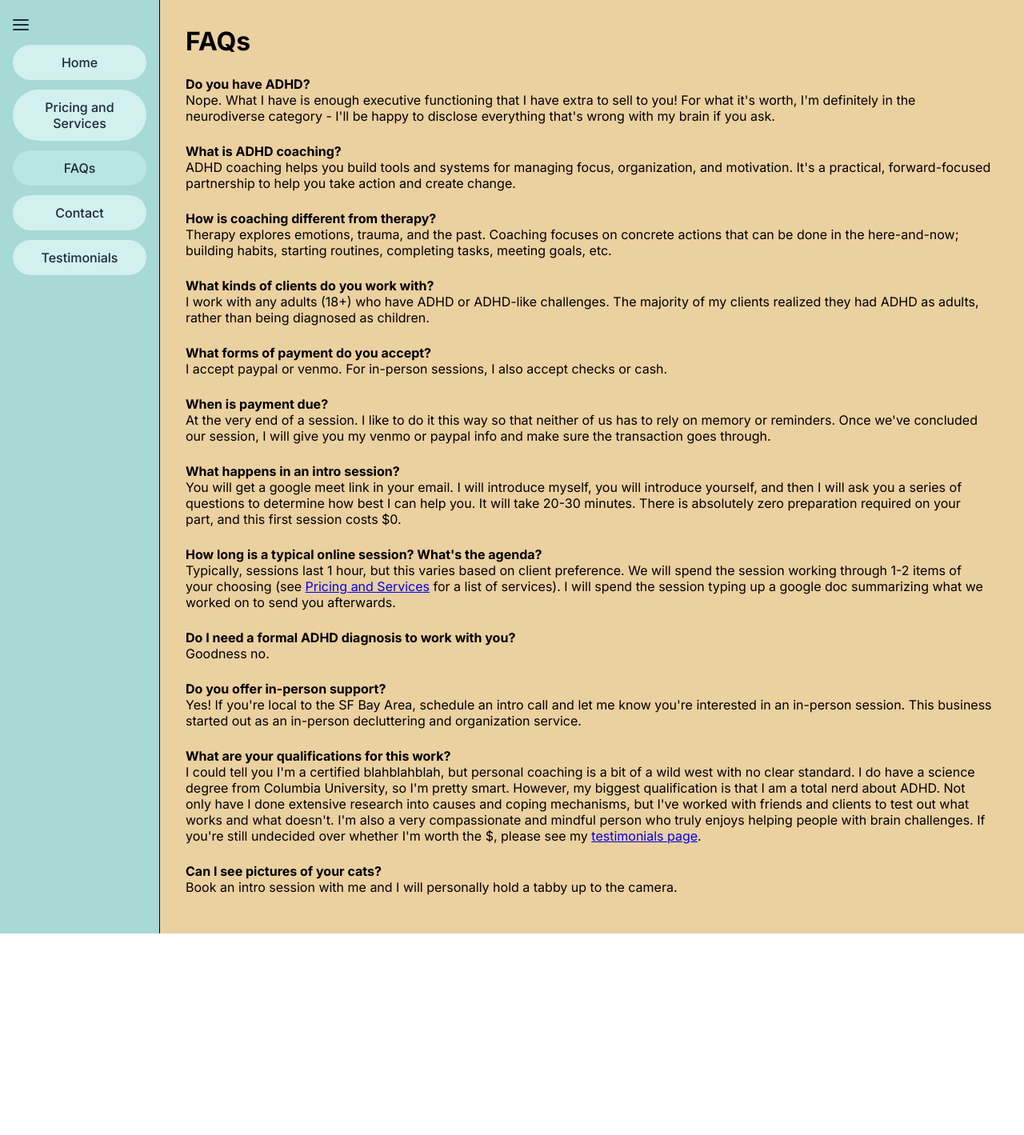
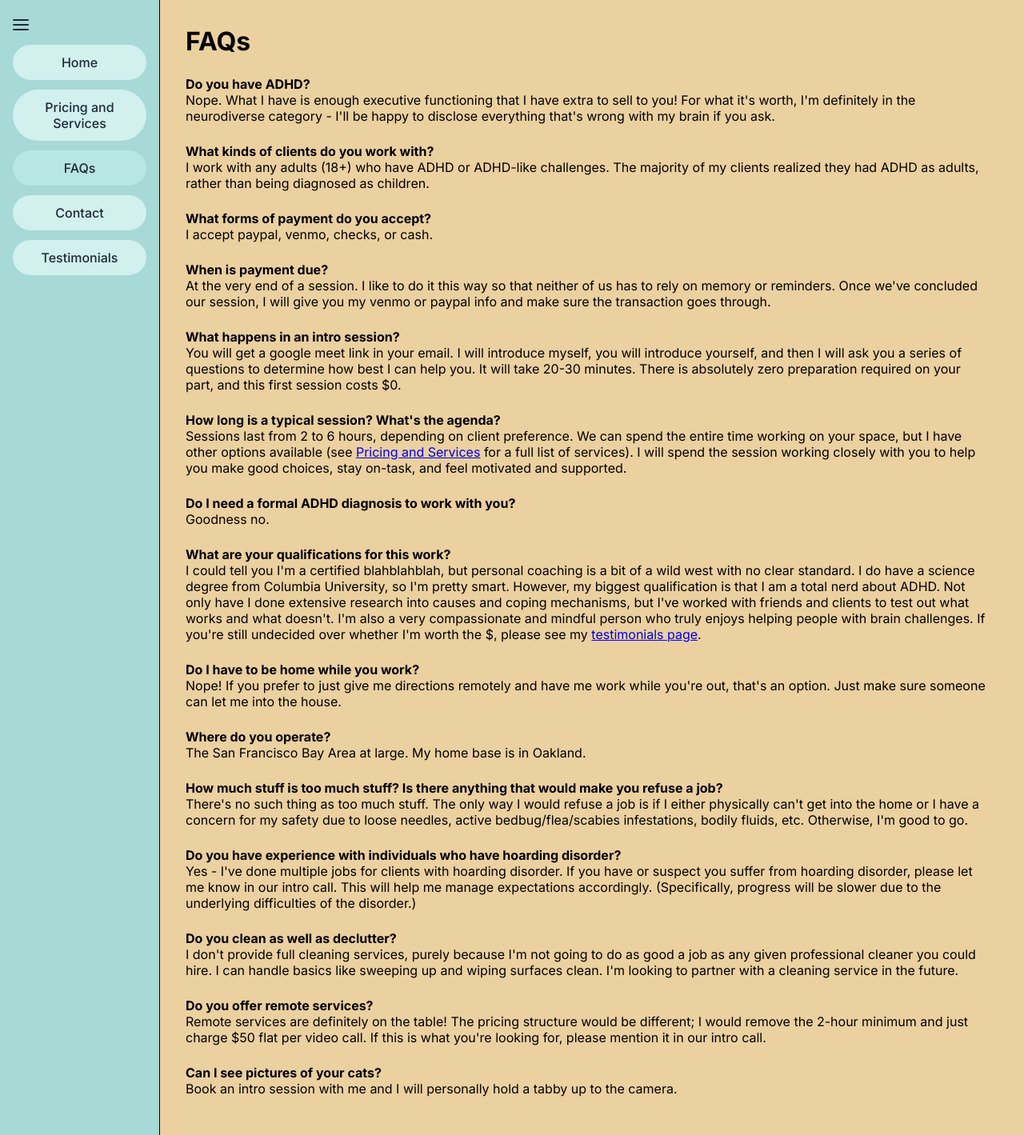
Before and after one commit to michaelwhittemore/nuxt-executive-functioneer, a Nuxt app: page /FAQs in a window 1280 px wide. Shown: the whole page at 80% size. Before the commit the page ends 1167 px from the top, so only its background shows below. Built offline with nearby package versions, Linux system fonts and the light colour scheme.

Commit message:
requested text changes to focus on decluttering

```diff
--- a/app/components/MainDisplayBlock.vue
+++ b/app/components/MainDisplayBlock.vue
@@ -7,12 +7,11 @@
 <style scoped>
 .main-display-block {
   width: 100%;
-  height: calc(100vh / 3);
+  min-height: calc(100vh / 3);
   margin: 0 auto;
   display: flex;
   align-items: center;
   justify-content: center;
-  overflow: hidden;
 }
 .main-display-block:nth-child(odd) {
   background-color: #c1bad9;
--- a/app/pages/FAQs.vue
+++ b/app/pages/FAQs.vue
@@ -8,24 +8,15 @@
             sell to you! For what it's worth, I'm definitely in the neurodiverse category - I'll be happy to disclose
             everything that's wrong with my brain if you ask.</p>
         </div>
-        <div class="faq-item">
-          <p> <b>What is ADHD coaching?</b> <br /> ADHD coaching helps you build tools and systems for managing focus,
-            organization, and motivation. It's a practical, forward-focused partnership to help you take action and
-            create change.</p>
-        </div>
-        <div class="faq-item">
-          <p> <b>How is coaching different from therapy?</b> <br /> Therapy explores emotions, trauma, and the past.
-            Coaching focuses on concrete actions that can be done in the here-and-now; building habits, starting
-            routines, completing tasks, meeting goals, etc.</p>
-        </div>
+
         <div class="faq-item">
           <p> <b>What kinds of clients do you work with?</b> <br /> I work with any adults (18+) who have ADHD or
             ADHD-like challenges. The majority of my clients realized they had ADHD as adults, rather than being
             diagnosed as children.</p>
         </div>
         <div class="faq-item">
-          <p> <b>What forms of payment do you accept?</b> <br /> I accept paypal or venmo. For in-person sessions, I
-            also accept checks or cash.</p>
+          <p> <b>What forms of payment do you accept?</b> <br /> I accept paypal, venmo, checks, or cash.
+          </p>
         </div>
         <div class="faq-item">
           <p> <b>When is payment due?</b> <br /> At the very end of a session. I like to do it this way so that neither
@@ -39,18 +30,13 @@
             part, and this first session costs $0.</p>
         </div>
         <div class="faq-item">
-          <p> <b>How long is a typical online session? What's the agenda?</b> <br /> Typically, sessions last 1 hour,
-            but this varies based on client preference. We will spend the session working through 1-2 items of your
-            choosing (see <NuxtLink to="/pricing">Pricing and Services</NuxtLink> for a list of services). I will spend the session typing up a google doc
-            summarizing what we worked on to send you afterwards.</p>
+          <p> <b>How long is a typical session? What's the agenda?</b> <br /> Sessions last from 2 to 6 hours, depending
+            on client preference. We can spend the entire time working on your space, but I have other options available
+            (see <NuxtLink to="/pricing">Pricing and Services</NuxtLink> for a full list of services). I will spend the session working closely with you to
+            help you make good choices, stay on-task, and feel motivated and supported.</p>
         </div>
         <div class="faq-item">
           <p> <b>Do I need a formal ADHD diagnosis to work with you?</b> <br /> Goodness no.</p>
-        </div>
-        <div class="faq-item">
-          <p> <b>Do you offer in-person support?</b> <br /> Yes! If you're local to the SF Bay Area, schedule an intro
-            call and let me know you're interested in an in-person session. This business started out as an in-person
-            decluttering and organization service.</p>
         </div>
         <div class="faq-item">
           <p> <b>What are your qualifications for this work?</b> <br /> I could tell you I'm a certified blahblahblah,
@@ -62,10 +48,27 @@
             worth the $, please see my <NuxtLink to="/testimonials">testimonials page</NuxtLink>.</p>
         </div>
         <div class="faq-item">
+          <p> <b>Do I have to be home while you work?</b> <br /> Nope! If you prefer to just give me directions remotely and have me work while you're out, that's an option. Just make sure someone can let me into the house.</p>
+        </div>
+        <div class="faq-item">
+          <p> <b>Where do you operate?</b> <br /> The San Francisco Bay Area at large. My home base is in Oakland.</p>
+        </div>
+        <div class="faq-item">
+          <p> <b>How much stuff is too much stuff? Is there anything that would make you refuse a job?</b> <br /> There's no such thing as too much stuff. The only way I would refuse a job is if I either physically can't get into the home or I have a concern for my safety due to loose needles, active bedbug/flea/scabies infestations, bodily fluids, etc. Otherwise, I'm good to go.</p>
+        </div>
+        <div class="faq-item">
+          <p> <b>Do you have experience with individuals who have hoarding disorder?</b> <br /> Yes - I've done multiple jobs for clients with hoarding disorder. If you have or suspect you suffer from hoarding disorder, please let me know in our intro call. This will help me manage expectations accordingly. (Specifically, progress will be slower due to the underlying difficulties of the disorder.)</p>
+        </div>
+        <div class="faq-item">
+          <p> <b>Do you clean as well as declutter?</b> <br /> I don't provide full cleaning services, purely because I'm not going to do as good a job as any given professional cleaner you could hire. I can handle basics like sweeping up and wiping surfaces clean. I'm looking to partner with a cleaning service in the future.</p>
+        </div>
+        <div class="faq-item">
+          <p> <b>Do you offer remote services?</b> <br /> Remote services are definitely on the table! The pricing structure would be different; I would remove the 2-hour minimum and just charge $50 flat per video call. If this is what you're looking for, please mention it in our intro call.</p>
+        </div>
+        <div class="faq-item">
           <p> <b>Can I see pictures of your cats?</b> <br /> Book an intro session with me and I will personally hold a
             tabby up to the camera.</p>
         </div>
-
       </div>
     </div>
   </div>
--- a/app/pages/contact.vue
+++ b/app/pages/contact.vue
@@ -9,6 +9,18 @@
 
         <p>Still not sure? I recommend reading the <NuxtLink to="/FAQs">FAQs</NuxtLink>.</p>
         <CalendlyButton />
+
+
+      </div>
+
+    </div>
+
+    <div class="page-content-container">
+      <h1>Returning Customers</h1>
+      <div class="contact-container">
+        <p>Worked with me before, but lost my contact info? <b><a
+              href="mailto:mikah.mccabe@gmail.com?subject=About Your Decluttering Business">Email Me
+            </a></b></p>
       </div>
 
     </div>
--- a/app/pages/index.vue
+++ b/app/pages/index.vue
@@ -10,7 +10,9 @@
       <div class="constrained-content brain-content">
         <h1>Welcome</h1>
         <img src="/img/corgi.png" alt="Corgi" />
-        <p>Do you have trouble focusing on tasks? Need an accountability buddy? Can't get a new habit to stick? I can help.</p>
+        <p>Do you struggle with the stuff in your home? Thought about hiring someone to clean or declutter, but
+          overwhelmed and unsure where to start? I can help. I specialize in helping individuals with ADHD in the Bay
+          Area <b> win vs. stuff</b>. </p>
         <!-- <img src="/img/happyDog.png" alt="Happy Dog" /> -->
       </div>
     </MainDisplayBlock>
@@ -35,15 +37,24 @@
 <style scoped>
 .constrained-content {
   width: 100%;
-  height: 100%;
+  max-width: 100%;
+  min-height: 100%;
   display: flex;
   align-items: center;
   justify-content: center;
   padding: 2rem;
+  box-sizing: border-box;
+  flex-wrap: wrap;
 }
 
 .brain-content {
   flex-direction: column;
+}
+
+.brain-content p {
+  word-wrap: break-word;
+  overflow-wrap: break-word;
+  hyphens: auto;
 }
 
 .brain-content img {
@@ -71,9 +82,16 @@
 
 .about-content-text {
   flex: 1;
+  min-width: 0;
   display: flex;
   flex-direction: column;
   justify-content: center;
+}
+
+.about-content-text p {
+  word-wrap: break-word;
+  overflow-wrap: break-word;
+  hyphens: auto;
 }
 
 /* Mobile responsive styles */
@@ -111,10 +129,13 @@
     margin-bottom: 1rem;
   }
 
-  .brain-content p,
-  .about-content-text p {
-    font-size: 0.9rem;
-    line-height: 1.6;
-  }
+.brain-content p,
+.about-content-text p {
+  font-size: 0.9rem;
+  line-height: 1.6;
+  word-wrap: break-word;
+  overflow-wrap: break-word;
+  hyphens: auto;
+}
 }
 </style>
--- a/app/pages/pricing.vue
+++ b/app/pages/pricing.vue
@@ -7,30 +7,34 @@
       <h1>Pricing and Services</h1>
       <br></br> <!-- add a line break, probably format this better -->
       <h3>How much do you cost?</h3>
-      <p>I charge a flat $50 rate <b>per session</b>, due at the end of a given session. A coaching session is defined as an
-        online video in which I provide gentle, compassionate encouragement and accountability to achieve one or more of
-        the menu items below.</p> <br></br>
-      <p>If you're currently in the San Francisco Bay area, ask me about in-person sessions! These cost $50 <b>per hour</b> and
-        allow me to act as a specialized organizer for physical items or per-hour rentable body double.</p>
+      <p>In-person decluttering sessions cost <b>$50 per hour </b>with a 2-hour minimum. I also offer carting off a load
+        of
+        items to a donation center for a $25 flat fee per trip.</p> <br></br>
+      <h3>Where do you operate?</h3>
+      <p>I can travel to any home in the San Francisco Bay Area.
+      </p>
       <div class="pricing-container">
         <div class="pricing-box rounded yellow-pricing-box">
           <div class="centered-text-header"> Menu of Services</div>
-          <p>During a session, I can assist with:</p>
+          <p>During a session, I can help you with:</p>
           <ul class="pricing-list">
-            <li> Replying to difficult emails or texts </li>
-            <li> Forming a new habit (e.g. exercising, eating breakfast, flossing)</li>
+            <li>Sorting piles of stuff and helping you make decisions about each object</li>
             <li>Body doubling (observing you until you complete a task)</li>
-            <li>Epic, personalized motivational speeches</li>
+            <li>Replying to difficult emails or texts</li>
+            <li>Advice on forming a new habit (e.g. exercising, eating breakfast, flossing)</li>
             <li>Decreasing negative self-talk</li>
             <li>Accountability and follow-up on important tasks</li>
-            <li>Sorting piles of stuff and making decisions about each object</li>
             <li>Booking or preparing for a trip</li>
-            <li>Decisionmaking</li>
-            <li>Improving communication with co-workers</li>
+            <li>Prioritizing personal or business tasks</li>
           </ul>
+          <br />
+          <p><b>Please note - </b> for liability purposes, I cannot assist with tasks that expose me to:</p>
+            <ul class="pricing-list">
+              <li>Proprietary data or sensitive financial information</li>
+              <li>Biohazards such as loose sharps, active bedbug/flea/scabies infestations, bodily fluids</li>
+              <li>Active crisis situations requiring medical or psychiatric intervention</li>
 
-          <p><b>Please note:</b> for liability purposes, I cannot assist with tasks that expose me to proprietary data
-            or financial information.</p>
+            </ul>
         </div>
 
       </div>
@@ -43,6 +47,7 @@
 .pricing-list {
   list-style-position: inside
 }
+
 .pricing-container {
   display: flex;
   gap: 2rem;
```
